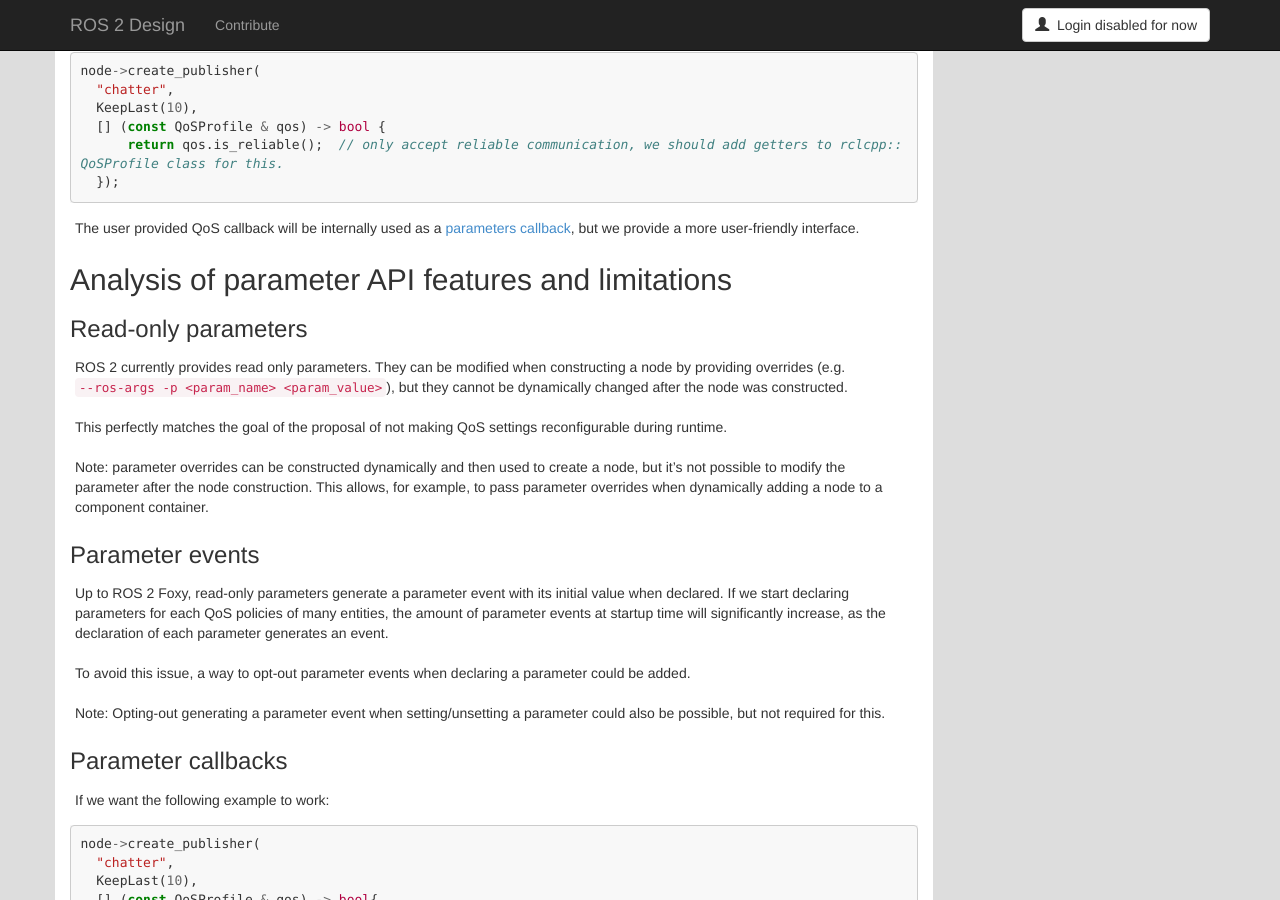
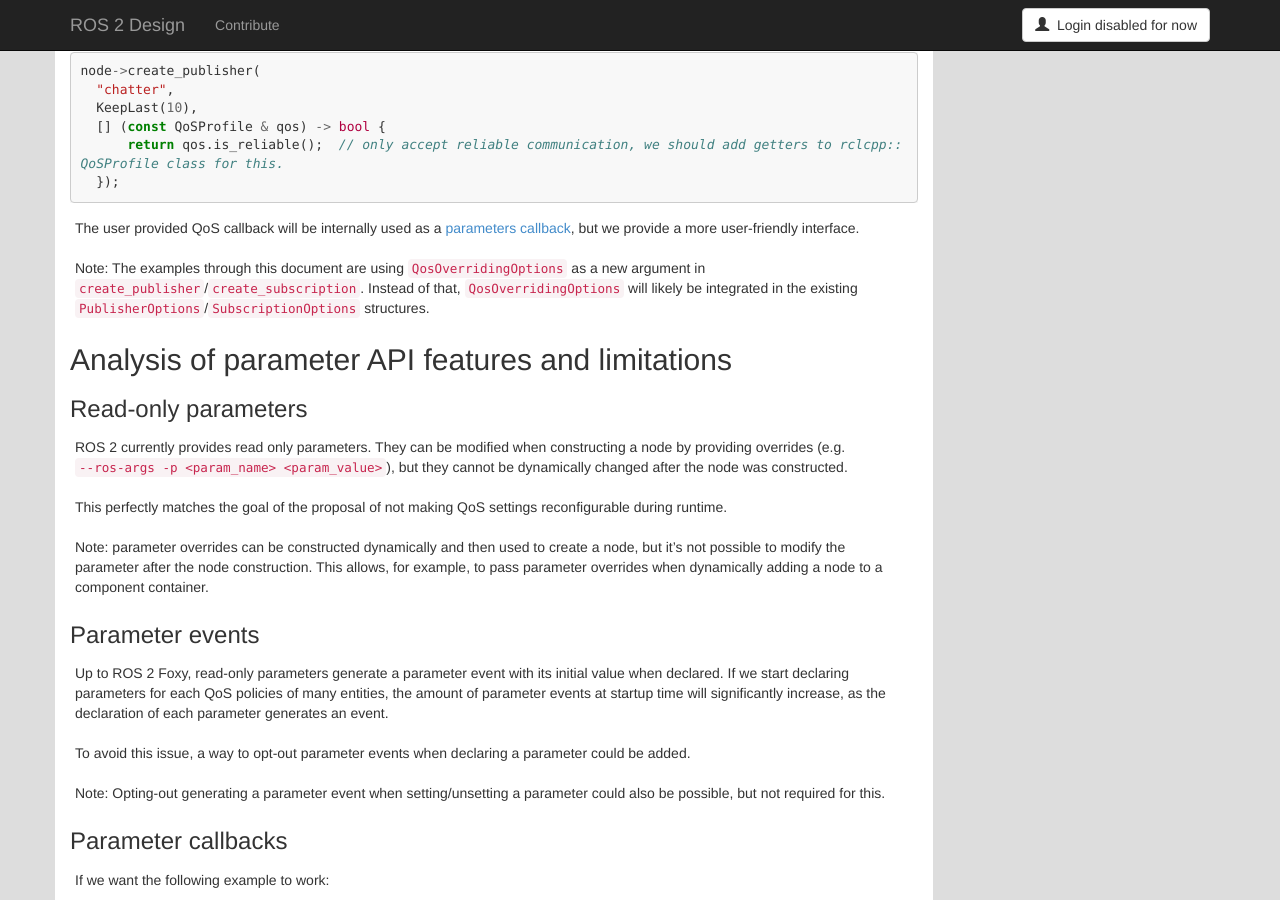
Before and after one commit to ros2/design, a Jekyll site: the page built from articles/qos_configurability.md, in a window 1280 px wide and 900 px high, scrolled down 2002 px. Built offline with Jekyll 4.4.1, drawn with Linux system fonts in a browser that asks for light colours; nearby versions of some CDN libraries.

Commit message:
Add note about usage of QosOverridingOptions as an independent argument
Signed-off-by: Ivan Santiago Paunovic <ivanpauno@ekumenlabs.com>

````diff
--- a/articles/qos_configurability.md
+++ b/articles/qos_configurability.md
@@ -117,6 +117,9 @@ node->create_publisher(
 ```
 
 The user provided QoS callback will be internally used as a [parameters callback](https://github.com/ros2/rclcpp/blob/3a4ac0ca2093d12035070443692798b0c9f9da3a/rclcpp/include/rclcpp/node_interfaces/node_parameters_interface.hpp#L183), but we provide a more user-friendly interface.
+
+Note: The examples through this document are using `QosOverridingOptions` as a new argument in `create_publisher`/`create_subscription`.
+Instead of that, `QosOverridingOptions` will likely be integrated in the existing `PublisherOptions`/`SubscriptionOptions` structures.
 
 ## Analysis of parameter API features and limitations
 
````
